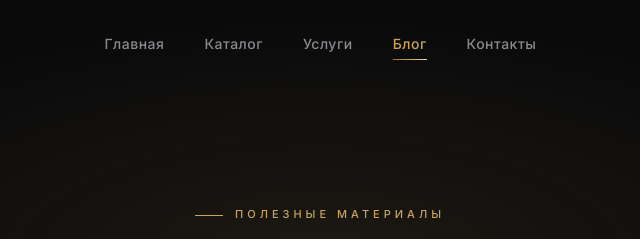
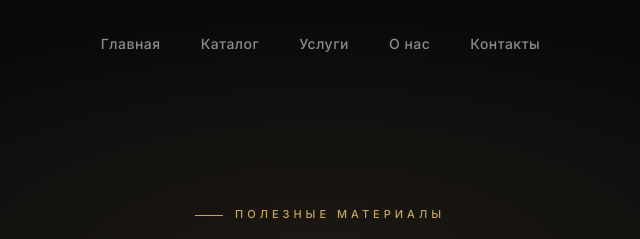
Before and after one commit to Milenka05365/Milenka05365.github.io, a plain HTML site: page blog.html in a window 1280 px wide. Shown: the top 239 px of the page, 320-960 px from the left. Drawn offline with nearby package versions, Linux system fonts and the light colour scheme.

Commit message:
Update blog.html

```diff
--- a/blog.html
+++ b/blog.html
@@ -34,12 +34,12 @@
       <span class="logo__text"><span class="logo__title">Prime Auto</span><span class="logo__subtitle">Autosalon · Тула</span></span>
     </a>
     <nav class="nav" id="nav">
-      <a href="index.html" class="nav__link">Главная</a>
-      <a href="catalog.html" class="nav__link">Каталог</a>
-      <a href="services.html" class="nav__link">Услуги</a>
-      <a href="blog.html" class="nav__link active">Блог</a>
-      <a href="contacts.html" class="nav__link">Контакты</a>
-    </nav>
+  <a href="index.html" class="nav__link">Главная</a>
+  <a href="catalog.html" class="nav__link">Каталог</a>
+  <a href="services.html" class="nav__link">Услуги</a>
+  <a href="about.html" class="nav__link">О нас</a> <!-- ДОБАВИТЬ ЭТО -->
+  <a href="contacts.html" class="nav__link">Контакты</a>
+</nav>
     <a href="tel:+74872000000" class="header__phone">+7 (4872) 00-00-00</a>
     <button class="burger" id="burger" aria-label="Меню"><span></span><span></span><span></span></button>
   </div>
```
